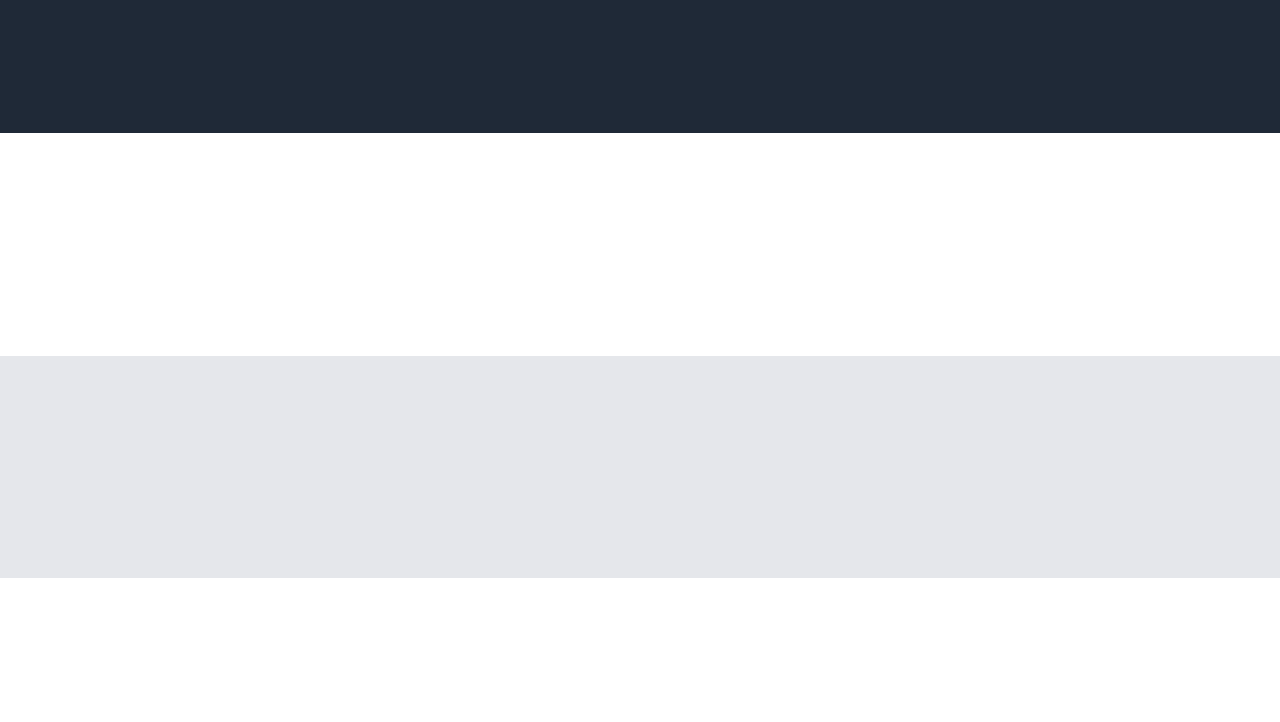
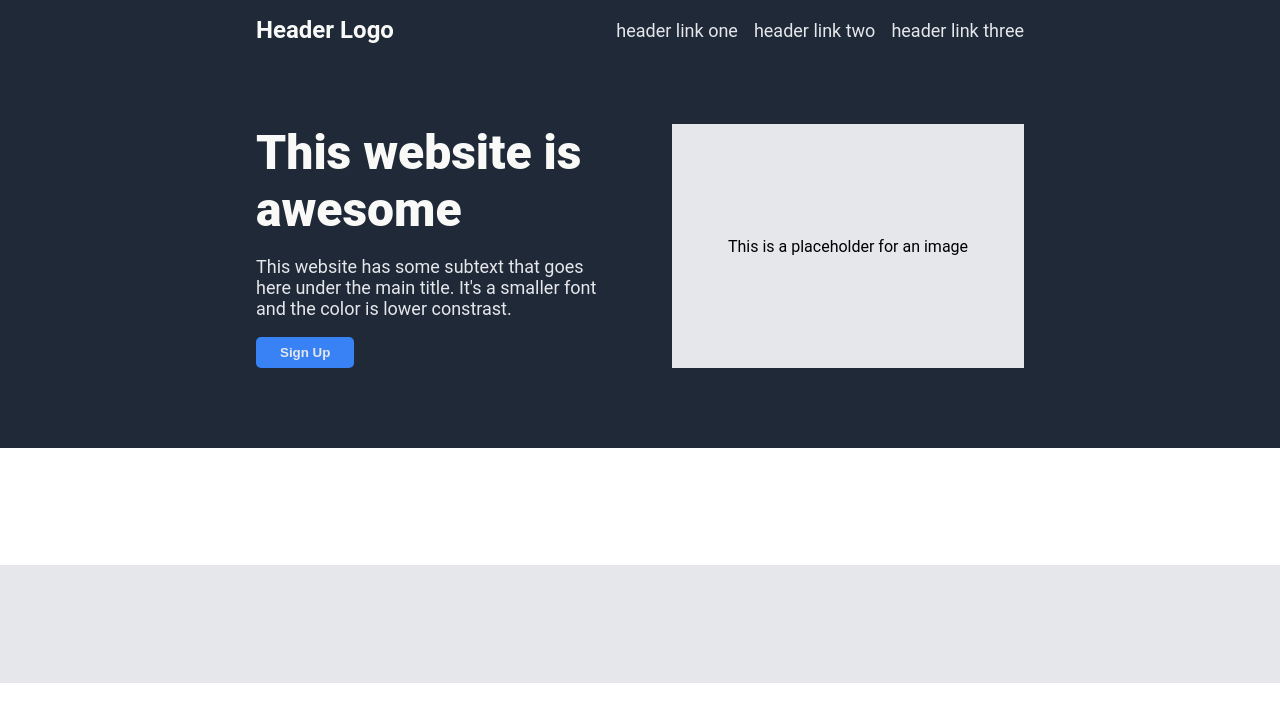
Before and after one commit to Ezioness/odin-landing-page, a plain HTML site: page index.html in a window 1280 px wide. Drawn offline with Linux system fonts and the light colour scheme.

Commit message:
Header done.
Implemented all the elements from the header

```diff
--- a/index.html
+++ b/index.html
@@ -10,9 +10,28 @@
     <div class="page-container">
         <div class="header">
             <div class="navbar">
-
+                <div class="align-right">
+                    Header Logo
+                </div>
+                <ul>
+                    <li><a href="#">header link one</a></li>
+                    <li><a href="#">header link two</a></li>
+                    <li><a href="#">header link three</a></li>
+                </ul>
             </div>
-            <div class="hero-area"></div>
+            <div class="hero-area">
+                <div class="hero-presentation">
+                    <h1>This website is awesome</h1>
+                    <p>
+                        This website has some subtext that goes here under the main title.
+                        It's a smaller font and the color is lower constrast.
+                    </p>
+                    <button>Sign Up</button>
+                </div>
+                <div class="img-placeholder">
+                    This is a placeholder for an image
+                </div>
+            </div>
         </div>
         <div class="content">
             <div class="information">
--- a/style.css
+++ b/style.css
@@ -1,5 +1,4 @@
 body {
-    overflow: hidden;
     margin: 0;
     height: 100vh;
     font-family: Roboto, sans-serif;
@@ -11,19 +10,94 @@ body {
     flex-direction: column;
 }
 
+.page-container > * {
+    padding: 0 20%;
+}
+
 .header, .footer {
     background-color: #1F2937;
 }
 
+/* HEADER */
 .header {
+    flex: 1;
+    padding-top: 16px;
+}
+
+.navbar {
+    display: flex;
+    align-items: center;
+    justify-content: space-between;
+}
+
+ul {
+    list-style: none;
+    padding: 0;
+    margin: 0;
+    display: flex;
+    align-items: center;
+    gap: 16px;
+    font-size: 18px;
+}
+
+a {
+    text-decoration: none;
+    color: #E5E7EB;
+}
+
+.align-right {
+    color: #F9FAF8;
+    font-size: 24px;
+    font-weight: 600;
+}
+
+.hero-area {
+    margin: 80px 0;
+    display: flex;
+    gap: 64px;
+}
+
+.hero-presentation {
     flex: 1;
 }
 
+.hero-presentation h1 {
+    font-weight: 900;
+    font-size: 48px;
+    color: #F9FAF8;
+    margin: 0;
+}
+
+.hero-presentation p {
+    font-size: 18px;
+    color: #E5E7EB;
+}
+
+.img-placeholder {
+    flex: 1;
+    background-color: #E5E7EB;
+    display: flex;
+    align-items: center;
+    justify-content: center;
+}
+
+button {
+    background-color: #3882F6;
+    color: #E5E7EB;
+    border-style: none;
+    padding: 8px 24px;
+    border-radius: 5px;
+    font-weight: 600;
+}
+
+/* CONTENT  */
 .content {
+    padding: 0;
     flex: 5;
     display: flex;
     flex-direction: column;
 }
+
 
 
 .content > *{
@@ -33,3 +107,5 @@ body {
 .quote {
     background-color: #E5E7EB;
 }
+
+/* FOOTER */
```
